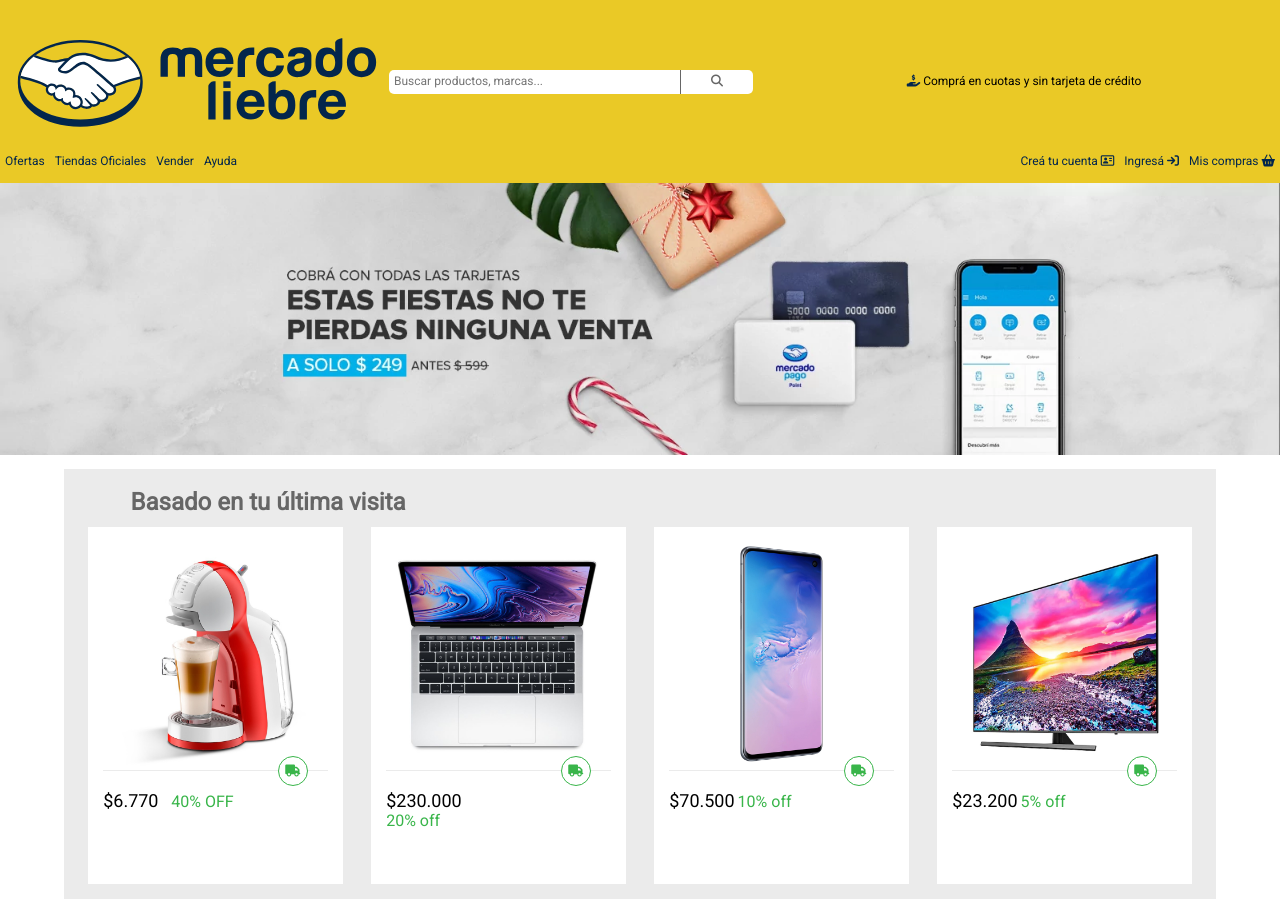
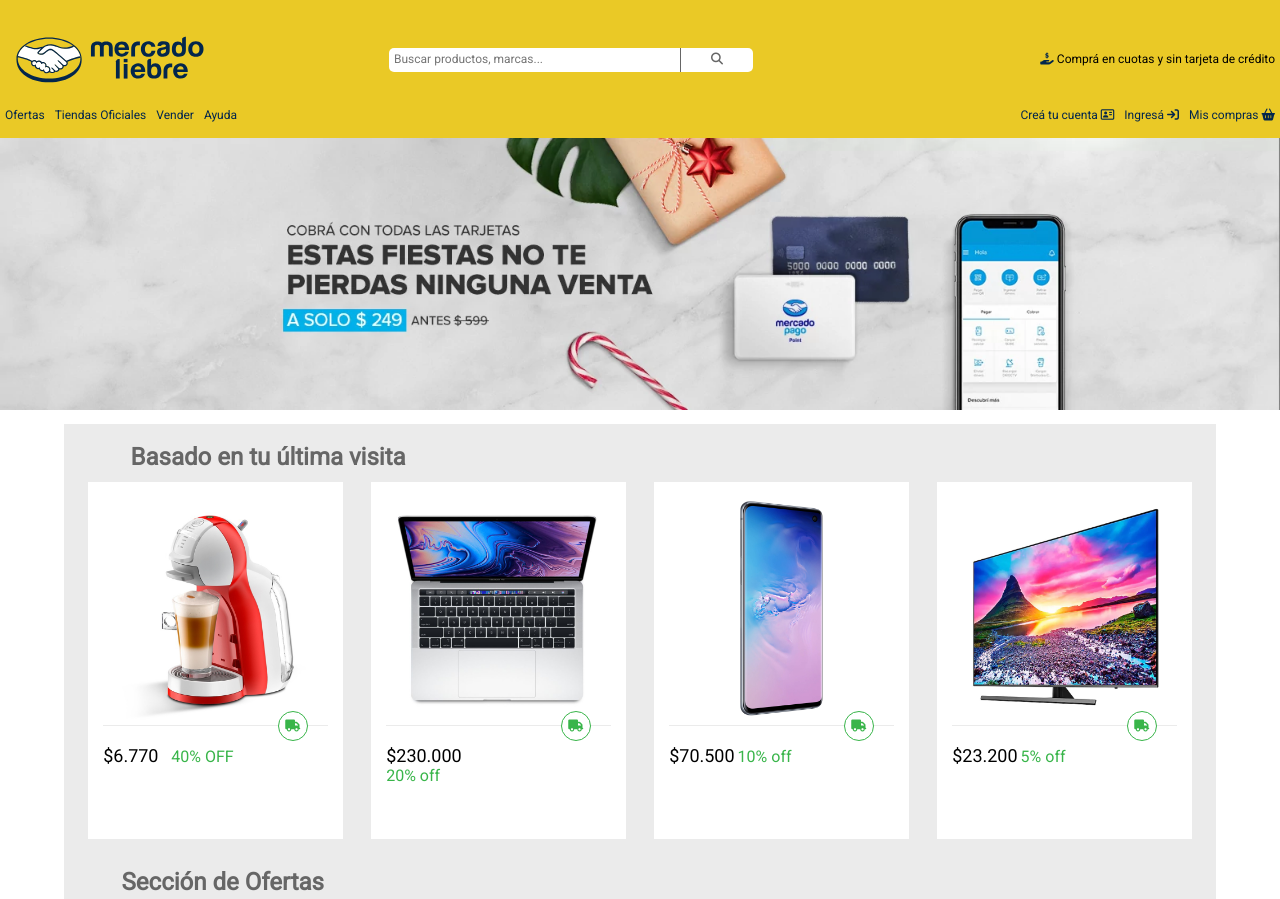
Before and after one commit to CesarDanielSaavedra/DH-Mercado-Liebre, a website: page views/home.html in a window 1280 px wide. Shown: the top 899 px of the page. Drawn offline with Linux system fonts and the light colour scheme.

Commit message:
fix: arreglos en el conteiner top bar del header y el tamaño de la img del logo

```diff
--- a/public/css/styles.css
+++ b/public/css/styles.css
@@ -36,10 +36,12 @@
     display: flex;
     padding: 10px;
     margin: 10px;
+    justify-content: space-between;
 }
 
 .top-bar__img-logo {
     width: 50%;
+    max-width: 200px;
     padding: 5px;
 }
 
@@ -355,12 +357,12 @@
     .top-bar__sec-logo-serch {
         width: 60%;
         margin: 0px;
-        justify-content: center;
+        justify-content: space-between;
         align-items: center;
     }
     .top-bar__sec-compra-en-cuotas{
         display: flex;
-        justify-content: center;
+        justify-content: end;
         align-items: center;
         width: 40%;
         margin-bottom: 0px;
```
